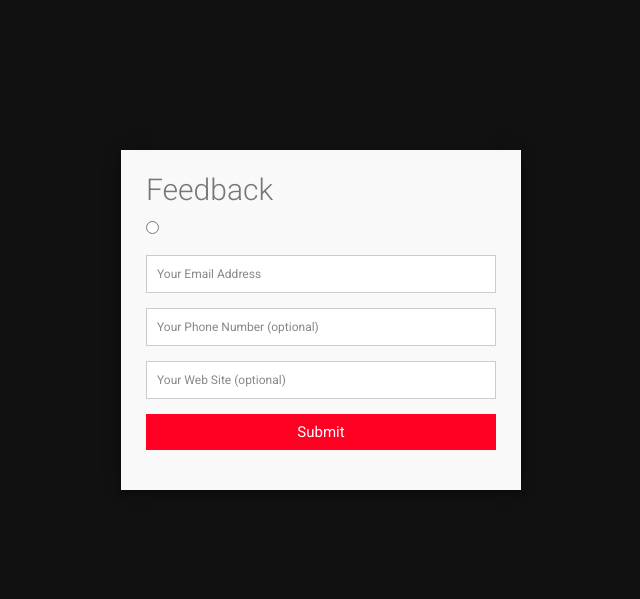
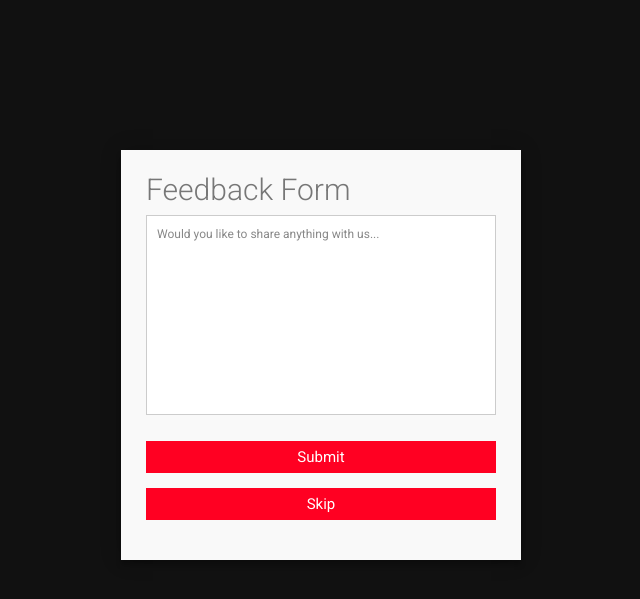
Before and after one commit to ashish0910/uhack, a PHP site: page /form.html in a window 1280 px wide. Shown: the top 599 px of the page, without its empty margins (319-959 px from the left). Run offline with PHP 8.4, Linux system fonts and the light colour scheme.

Commit message:
improve feedback form

```diff
--- a/css/form.css
+++ b/css/form.css
@@ -78,7 +78,7 @@ fieldset {
   padding: 10px;
 }
 
-#contact input[type="text"]:hover,
+/* #contact input[type="text"]:hover,
 #contact input[type="email"]:hover,
 #contact input[type="tel"]:hover,
 #contact input[type="url"]:hover,
@@ -87,10 +87,10 @@ fieldset {
   -moz-transition: border-color 0.3s ease-in-out;
   transition: border-color 0.3s ease-in-out;
   border: 1px solid #aaa;
-}
+} */
 
 #contact textarea {
-  height: 100px;
+  height: 200px;
   max-width: 100%;
   resize: none;
 }
@@ -102,7 +102,7 @@ fieldset {
   background: rgb(255,0,34);
   color: #FFF;
   margin: 0 0 5px;
-  padding: 10px;
+  padding: 8px;
   font-size: 15px;
 }
 
--- a/form.html
+++ b/form.html
@@ -10,10 +10,9 @@
 <body>
         <div class="container">
                 <form id="contact" action="" method="post">
-                  <h3>Feedback</h3>
-                  <fieldset>
+                  <h3>Feedback Form</h3>
+                  <!-- <fieldset>
                     <input placeholder="Your name" type="radio" tabindex="1" required autofocus>
-                    <label for=""></label>
                   </fieldset>
                   <fieldset>
                     <input placeholder="Your Email Address" type="email" tabindex="2" required>
@@ -23,11 +22,16 @@
                   </fieldset>
                   <fieldset>
                     <input placeholder="Your Web Site (optional)" type="url" tabindex="4" required>
+                  </fieldset> -->
+                  <fieldset>
+                    <textarea placeholder="Would you like to share anything with us..." tabindex="5" required></textarea>
                   </fieldset>
                   <fieldset>
                     <button name="submit" type="submit" id="contact-submit" data-submit="...Sending">Submit</button>
                   </fieldset>
-
+                  <fieldset>
+                        <button name="submit" type="submit" id="contact-skip" data-submit="...Sending">Skip</button>
+                  </fieldset>
                 </form>
               </div>
 
```
